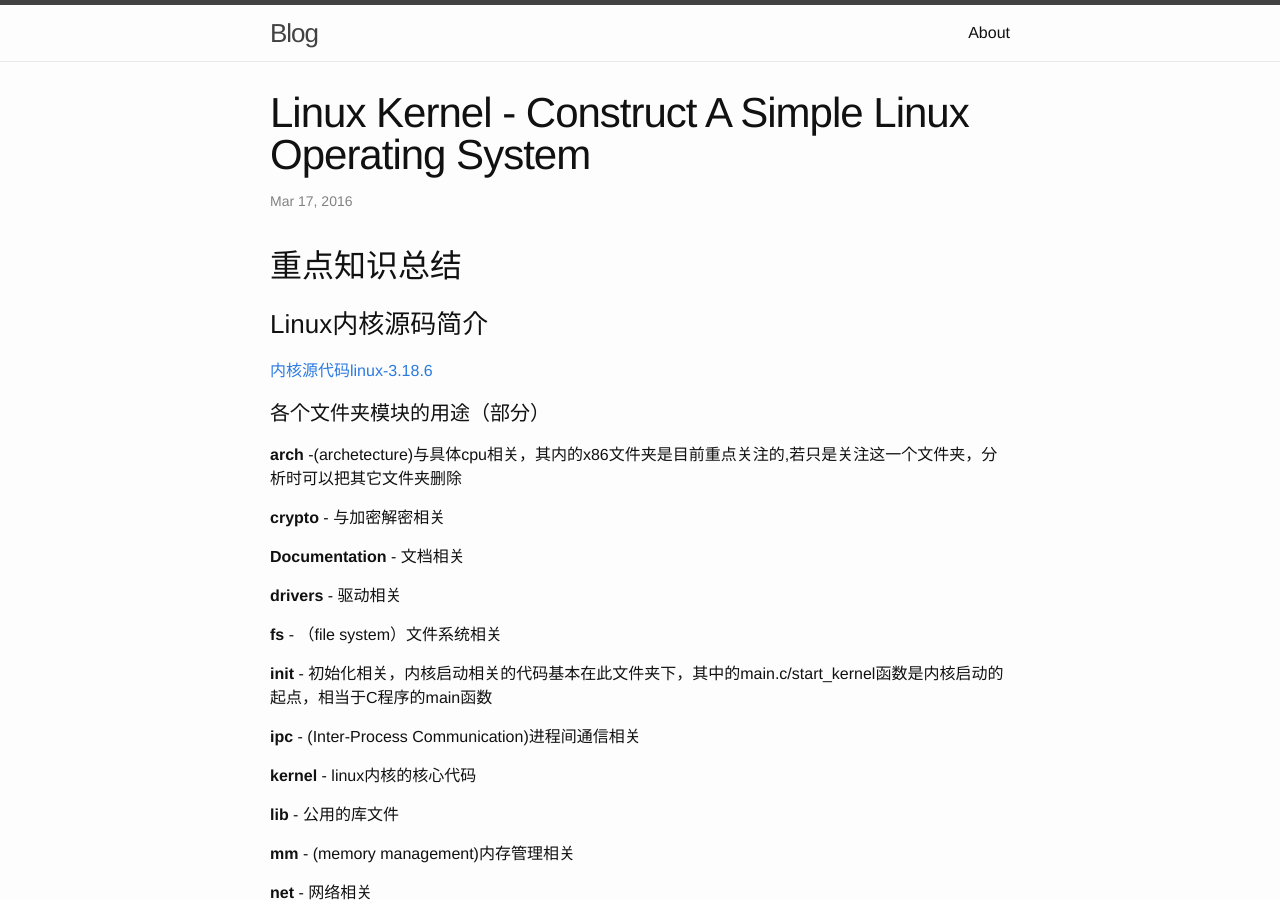
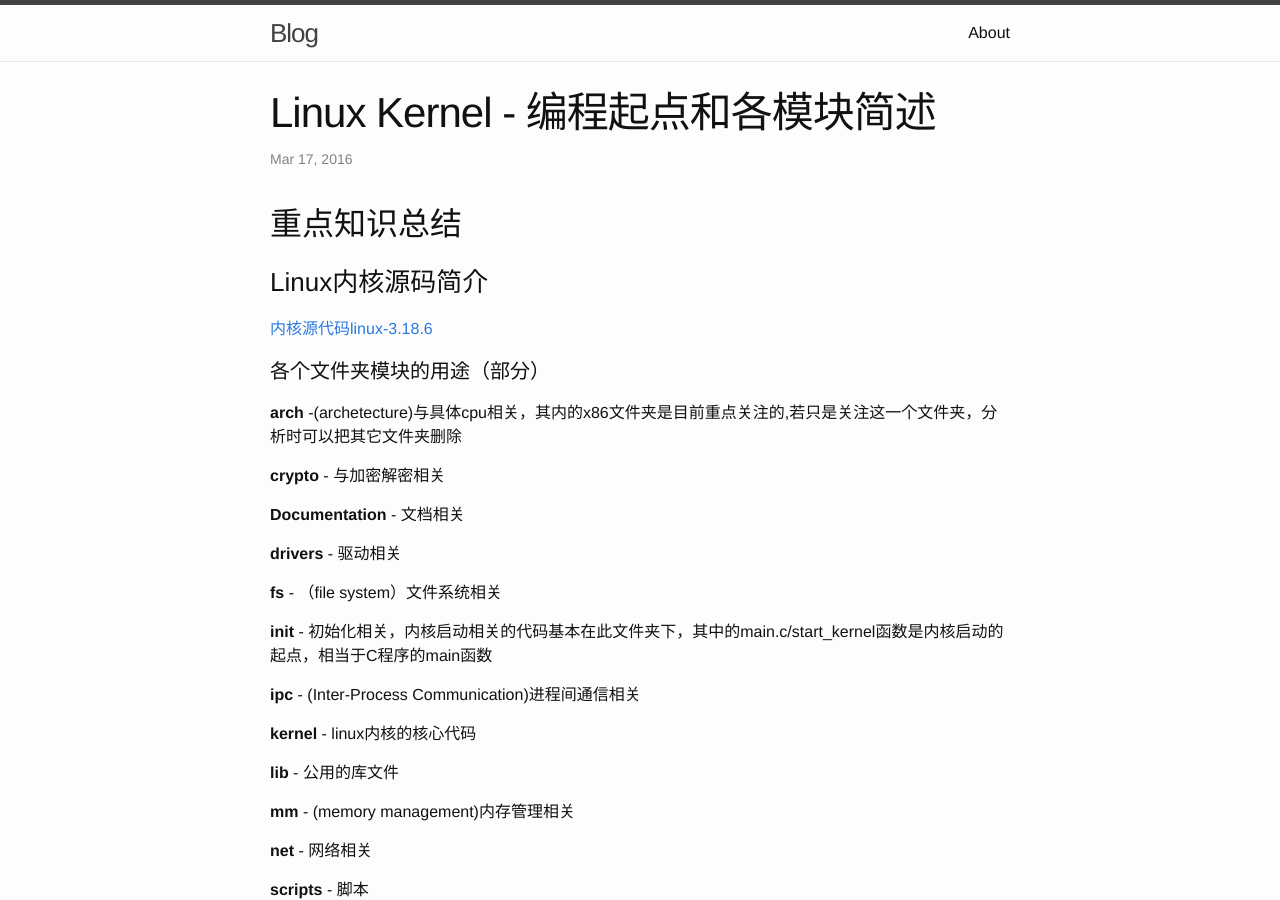
Before and after one commit to vandykai/vandykai.github.io, a Jekyll site: the page built from _posts/2016-03-17-linux-kernel-construct-a-simple-linux-operating-system.markdown, in a window 1280 px wide and 900 px high. Built offline with Jekyll 4.4.1, drawn with Linux system fonts in a browser that asks for light colours; Markdown is read by kramdown in place of the engine named in the settings.

Commit message:
Make titles of Linux Kernel series posts more readable [update code]: 1. Alter all articles' title. [implements]: All.

````diff
--- a/_posts/2016-02-25-linux-kernel-working-process-of-assembly-code.markdown
+++ b/_posts/2016-02-25-linux-kernel-working-process-of-assembly-code.markdown
@@ -1,7 +1,7 @@
 ---
 
 layout: post
-title:  Linux Kernel - Working Process Of Assembly Code
+title:  Linux Kernel - C语言对应汇编源代码分析
 date:   2016-02-25 10:42:00
 categories: [Linux]
 tags: [linux, linux-kernel, experiment]
@@ -62,7 +62,8 @@ method:
         leave
         ret
 ```
-若方法中不再调用另一方法也即汇编代码中不调用call语句，那么`leave`语句可优化为`popl %ebp`
+若方法中不再调用另一方法也即汇编代码中不调用call语句，那么`leave`语句可优化为`popl %ebp`。
+
 参数传递通过堆栈完成，一个参数，则通过`8(%ebp)`取参数，两个参数则通过`12(%ebp)`, `8(*ebp)`分别取出第一和第二个参数。
 
 wdk 原创作品转载请注明出处
--- a/_posts/2016-03-06-linux-kernel-working-process-of-operating-system.markdown
+++ b/_posts/2016-03-06-linux-kernel-working-process-of-operating-system.markdown
@@ -1,7 +1,7 @@
 ---
 
 layout: post
-title:  Linux Kernel - Working Process Of Operating System
+title:  Linux Kernel - 自定义进程切换
 date:   2016-03-06 10:45:00
 categories: [Linux]
 tags: [linux, linux-kernel, experiment]
--- a/_posts/2016-03-17-linux-kernel-construct-a-simple-linux-operating-system.markdown
+++ b/_posts/2016-03-17-linux-kernel-construct-a-simple-linux-operating-system.markdown
@@ -1,7 +1,7 @@
 ---
 
 layout: post
-title:  Linux Kernel - Construct A Simple Linux Operating System
+title:  Linux Kernel - 编程起点和各模块简述
 date:   2016-03-17 12:13:00
 categories: [Linux]
 tags: [linux, linux-kernel, experiment]
--- a/_posts/2016-03-18-linux-kernel-system-call.markdown
+++ b/_posts/2016-03-18-linux-kernel-system-call.markdown
@@ -1,7 +1,7 @@
 ---
 
 layout: post
-title:  Linux Kernel - System Call
+title:  Linux Kernel - 系统调用和用户态内核态的转换
 date:   2016-03-18 12:13:00
 categories: [Linux]
 tags: [linux, linux-kernel, experiment]
@@ -42,7 +42,7 @@ tags: [linux, linux-kernel, experiment]
 
 **实验目的：**
 
-实验选取某个系统调用，编码实现两种调用方法——C语言库函数调用和汇编中断达，并到相同的效果。
+实验选取某个系统调用，编码实现两种调用方法——C语言库函数调用和汇编中断，并达到相同的效果。
 
 **实验步骤：**
 
--- a/_posts/2016-04-13-linux-kernel-description-of-process.markdown
+++ b/_posts/2016-04-13-linux-kernel-description-of-process.markdown
@@ -1,7 +1,7 @@
 ---
 
 layout: post
-title:  Linux Kernel - Description Of Process
+title:  Linux Kernel - 进程结构和进程的克隆
 date:   2016-04-13 14:32:00
 categories: [Linux]
 tags: [linux, linux-kernel, experiment]
--- a/_posts/2016-05-14-linux-kernel-loading-of-executable-program.markdown
+++ b/_posts/2016-05-14-linux-kernel-loading-of-executable-program.markdown
@@ -1,7 +1,7 @@
 ---
 
 layout: post
-title:  Linux Kernel - Loading Of Executable Program
+title:  Linux Kernel - 可执行程序的加载过程
 date:   2016-05-14 20:31:00
 categories: [Linux]
 tags: [linux, linux-kernel, experiment]
````
Also changed, not shown: other parts of _posts/2016-03-18-linux-kernel-system-call.markdown (+1 -1 lines).
